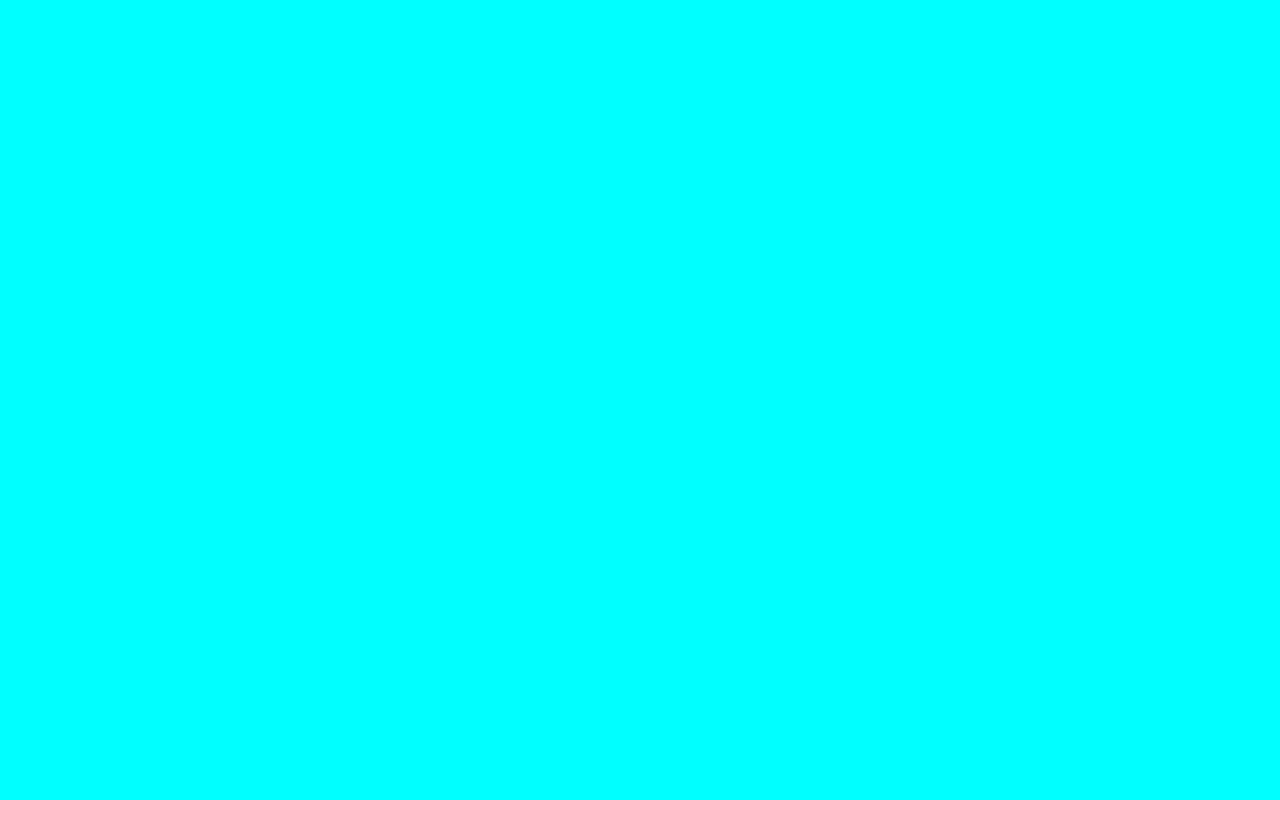
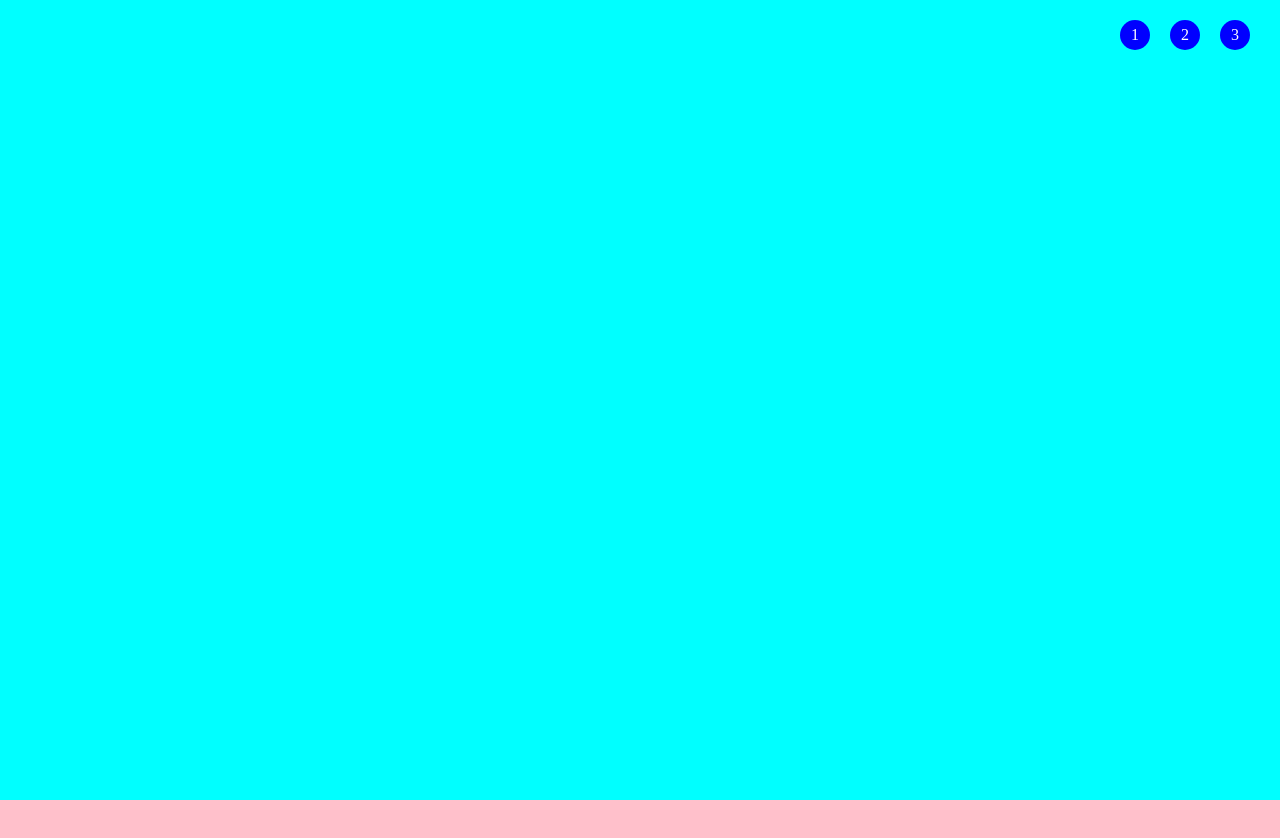
Before and after one commit to olgas-class/css-vw-vh-webapp, a plain HTML site: page abs-center/index.html in a window 1280 px wide. Shown: the top 838 px of the page. Drawn offline with Linux system fonts and the light colour scheme.

Commit message:
Added menu with smooth scroll to sections by id

```diff
--- a/abs-center/css/style.css
+++ b/abs-center/css/style.css
@@ -2,6 +2,10 @@
     margin: 0;
     padding: 0;
     box-sizing: border-box;
+}
+
+html {
+    scroll-behavior: smooth;
 }
 
 ul {
@@ -10,6 +14,33 @@
 
 a {
     text-decoration: none;
+}
+
+header {
+    position: fixed;
+    top: 0;
+    right: 0;
+    z-index: 999;
+    padding: 20px;
+}
+
+.header-menu {
+    display: flex;
+}
+
+.header-menu li {
+    margin: 0 10px;
+}
+
+.header-menu li a {
+    display: inline-block;
+    background-color: blue;
+    color: white;
+    border-radius: 50%;
+    width: 30px;
+    height: 30px;
+    line-height: 30px;
+    text-align: center;
 }
 
 
--- a/abs-center/index.html
+++ b/abs-center/index.html
@@ -13,15 +13,26 @@
         <div class="box"></div>
     </div>
      -->
+     <header>
+         <nav>
+            <ul class="header-menu">
+               <li><a href="#blue-section">1</a></li>
+               <li><a href="#pink-section">2</a></li>
+               <li><a href="#green-section">3</a></li>
+            </ul>
+         </nav>
+     </header>
 
-     <div class="wrapper">
+     <main>
+         <div class="wrapper" id="blue-section">
             <img class="logo" src="img/logo-small.png" alt="">
          </div>
-     <div class="wrapper pink">
+         <div class="wrapper pink" id="pink-section">
             <img class="logo" src="img/logo-small.png" alt="">
          </div>
-     <div class="wrapper green">
+         <div class="wrapper green" id="green-section">
             <img class="logo" src="img/logo-small.png" alt="">
          </div>
+      </main>
 </body>
 </html>
```
Lines whose indentation alone changed are shown as unchanged.
